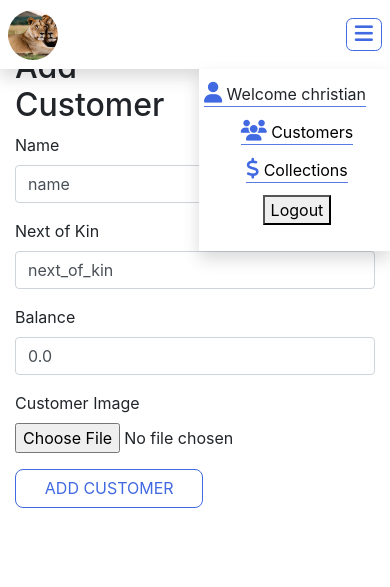
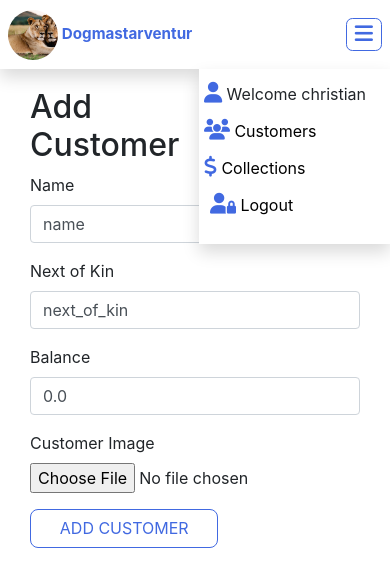
Before and after one commit to chrispydev/dogmastarventur, a Django app: page /accounts/add-customer/ in a window 390 px wide. Shown: the top 587 px of the page. Run offline with Django 5.2, Linux system fonts and the light colour scheme; a user stored in the database is signed in.

Commit message:
feat(file name): navbar mobile responsive

```diff
--- a/static/css/global.css
+++ b/static/css/global.css
@@ -38,6 +38,10 @@
   font-size: 14px;
   line-height: 1.5;
   overflow-x: hidden;
+}
+
+.container {
+  margin-top: 5.5rem;
 }
 
 a {
--- a/static/css/header-media.css
+++ b/static/css/header-media.css
@@ -4,6 +4,10 @@
 
 /* Styles for screens 640px or above */
 @media (min-width: 640px) {
+  .logo__text {
+    font-size: 1.3rem;
+    font-weight: bold;
+  }
 }
 
 /* Styles for screens 768px or above */
--- a/static/css/header.css
+++ b/static/css/header.css
@@ -27,6 +27,12 @@
   object-position: center center;
 }
 
+.logo__text {
+  font-size: 0.95rem;
+  font-weight: medium;
+  color: var(--primary-color);
+}
+
 .user__detail {
   display: none;
 }
@@ -46,7 +52,7 @@
 .login__div__mobile {
   display: flex;
   justify-content: center;
-  align-items: center;
+  align-items: flex-start;
   flex-direction: column;
   padding: 0.8rem 0rem;
 }
@@ -54,6 +60,11 @@
 .login__div__mobile > * {
   margin-bottom: 0.8rem;
   margin-left: 0.3rem;
+}
+.login__div__mobile > *:hover {
+  cursor: pointer;
+  padding-left: 1rem;
+  transition: padding-left 0.3s ease-in-out;
 }
 
 .login__div__mobile a,
@@ -63,6 +74,12 @@
   font-weight: normal;
 }
 
+.auth__status__mobile {
+  border: 0;
+  outline: 0;
+  background-color: #fff;
+}
+
 .nav__bar__btn {
   border: 1px solid var(--primary-color);
   background: none;
--- a/templates/base.html
+++ b/templates/base.html
@@ -21,7 +21,7 @@
 
 <body>
   {% include 'partial/header_partial.html' %}
-  <main>
+  <main class="container">
     <div class="col-md-12 mt-4">
       {% if messages %}
       {% for message in messages %}
--- a/templates/partial/header_partial.html
+++ b/templates/partial/header_partial.html
@@ -4,6 +4,7 @@
   <div>
     <a href="{% url 'worker_dashboard' %}" class="logo">
       <img src="{% static 'img/logo.webp' %}" alt="">
+      <span class="logo__text">Dogmastarventur</span>
     </a>
   </div>
 
@@ -38,28 +39,31 @@
   <div class="user__detail__mobile shadow">
     {% if user.is_authenticated %}
     <div class="login__div__mobile">
-      <p class="border__bottom mr-4">
+      <p class=" mr-4">
         <i class="fa-solid fa-user"></i>
         <span class="auth__name">Welcome {{ user.username }}</span>
       </p>
-      <a href="{% url 'worker_dashboard' %}" class="border__bottom">
+      <a href="{% url 'worker_dashboard' %}" class="">
         <i class="fa-solid fa-users"></i>
         Customers
       </a>
-      <a href="{% url 'worker_dashboard' %}" class="border__bottom">
+      <a href="{% url 'worker_dashboard' %}" class="">
         <i class="fa-solid fa-dollar"></i>
         Collections
       </a>
       <form class="" action="{% url 'logout' %}" method="post">
         {% csrf_token %}
-        <button type="submit" class="auth__status">Logout</button>
+        <button type="submit" class="auth__status__mobile"> <i class="fa-solid fa-user-lock auth__status__mobile"></i>
+          Logout</button>
       </form>
     </div>
     {% else %}
+    {% comment %}
     <div class="">
-      <i class="fa-solid fa-user-lock auth__status"></i>
-      <a href="{% url 'login' %}" class="auth__status">Login</a>
+      <i class="fa-solid fa-user-lock auth__status__mobile"></i>
+      <a href="{% url 'login' %}" class="auth__status__mobile">Login</a>
     </div>
+    {% endcomment %}
     {% endif %}
   </div>
 
```
Also changed, not shown: db.sqlite3.
